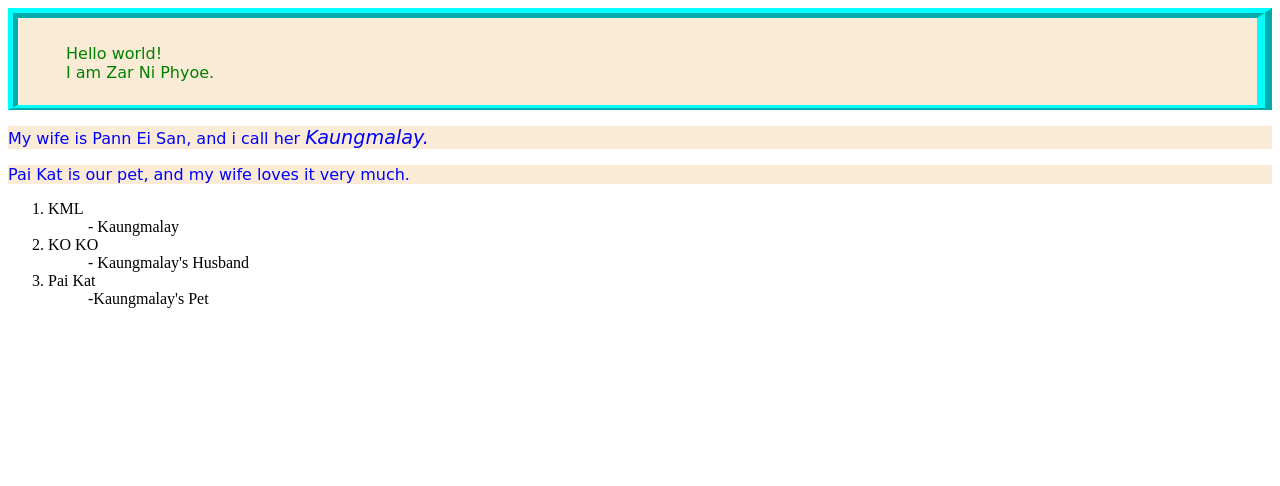
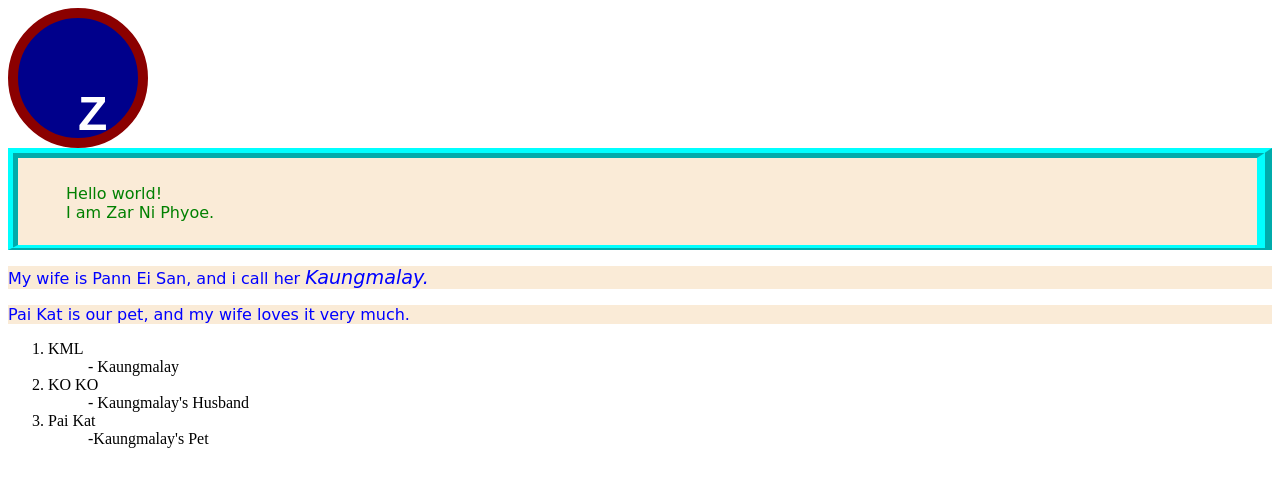
Before and after one commit to ZarniPhyoe/zarniphyoe.github.io, a plain HTML site: page CSS/Border.html in a window 1280 px wide. Drawn offline with Linux system fonts and the light colour scheme.

Commit message:
border modified2

```diff
--- a/CSS/Border.html
+++ b/CSS/Border.html
@@ -5,6 +5,20 @@
     <meta charset="utf-8">
     <title>internal css</title>
     <style>
+        .logo{
+            color: white;
+            font-size:48px;
+            font-family:sans-serif;
+            background-color:darkblue;
+            background-position: center;
+            height:80px;
+            width:80px;
+            padding: 20px;
+            border-width:10px;
+            border-color:darkred;
+            border-style:solid;
+            border-radius:80px;
+        }
         .me{
             color: green;
             font-size: 100%;
@@ -32,7 +46,12 @@
 </head>
 
 <body>
-    <div class="me">
+    <div class="logo">
+       <p>
+         &nbsp;&nbsp;&nbsp;<b>Z</b>
+       </p>
+    </div>
+   <div class="me">
        <p>
             Hello world!<br />I am Zar Ni Phyoe.
        </p>
```
